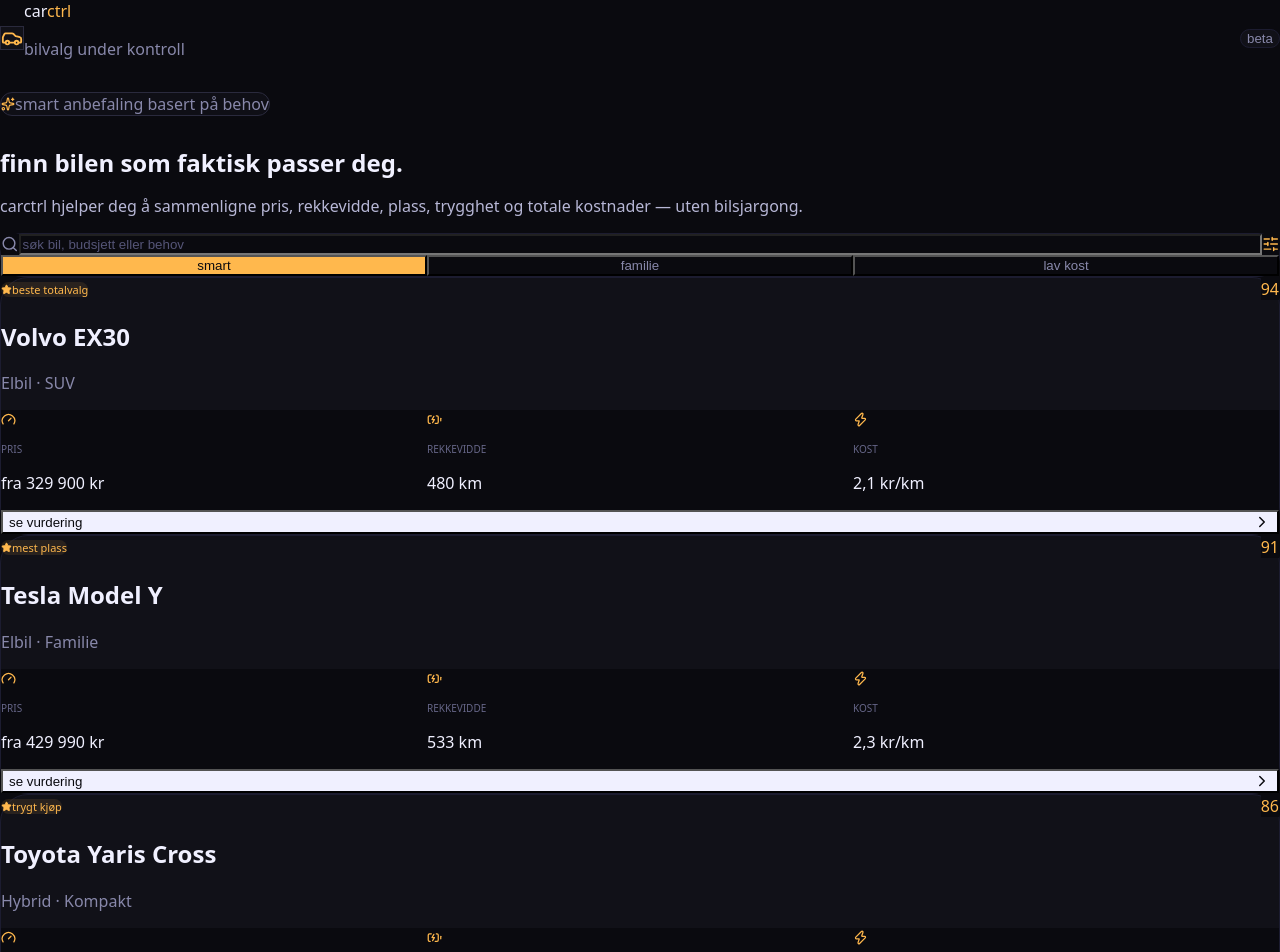
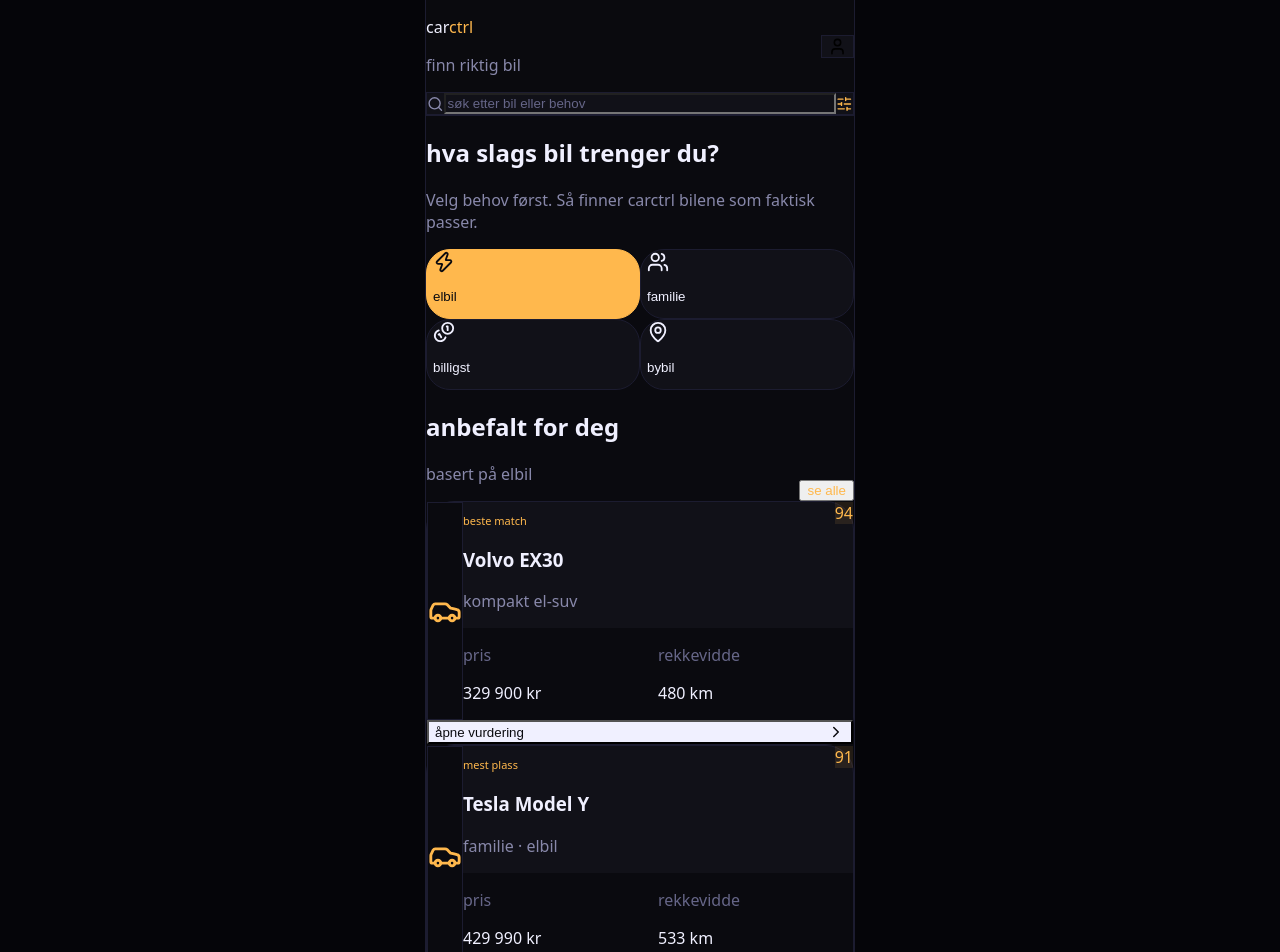
Before and after one commit to jojofos-maker/carctrl, a React (Vite) app in the folder carctrl-prototype/: page / in a window 1280 px wide. Shown: the top 952 px of the page. Built offline with nearby package versions, Linux system fonts and the light colour scheme.

Commit message:
Refactor App component and update car data

```diff
--- a/carctrl-prototype/src/App.jsx
+++ b/carctrl-prototype/src/App.jsx
@@ -1,194 +1,216 @@
 import React, { useState } from "react";
 import {
+  Home,
+  Search,
+  Heart,
+  User,
   Car,
-  Search,
-  Sparkles,
-  Gauge,
-  BatteryCharging,
+  Zap,
+  Users,
+  Coins,
+  MapPin,
   ShieldCheck,
   ChevronRight,
   SlidersHorizontal,
-  Star,
-  Zap,
+  Plus,
 } from "lucide-react";
-import { motion } from "framer-motion";
-
-const ACCENT = "#FFB84D";
 
 const cars = [
   {
     name: "Volvo EX30",
-    type: "Elbil · SUV",
-    score: 94,
-    price: "fra 329 900 kr",
+    type: "kompakt el-suv",
+    match: 94,
+    price: "329 900 kr",
     range: "480 km",
-    cost: "2,1 kr/km",
-    tag: "beste totalvalg",
+    tag: "beste match",
   },
   {
     name: "Tesla Model Y",
-    type: "Elbil · Familie",
-    score: 91,
-    price: "fra 429 990 kr",
+    type: "familie · elbil",
+    match: 91,
+    price: "429 990 kr",
     range: "533 km",
-    cost: "2,3 kr/km",
     tag: "mest plass",
   },
   {
     name: "Toyota Yaris Cross",
-    type: "Hybrid · Kompakt",
-    score: 86,
-    price: "fra 339 000 kr",
+    type: "hybrid · trygg",
+    match: 86,
+    price: "339 000 kr",
     range: "hybrid",
-    cost: "3,0 kr/km",
-    tag: "trygt kjøp",
+    tag: "lav risiko",
   },
 ];
 
-function App() {
-  const [active, setActive] = useState("smart");
+const needs = [
+  { label: "elbil", icon: Zap },
+  { label: "familie", icon: Users },
+  { label: "billigst", icon: Coins },
+  { label: "bybil", icon: MapPin },
+];
+
+export default function App() {
+  const [activeNeed, setActiveNeed] = useState("elbil");
 
   return (
-    <main className="min-h-screen bg-[#0A0A0F] text-[#F0F0FF] overflow-hidden">
-      <div className="fixed inset-0 pointer-events-none">
-        <div className="absolute -top-40 left-1/2 h-96 w-96 -translate-x-1/2 rounded-full bg-[#FFB84D]/20 blur-3xl" />
-        <div className="absolute bottom-0 right-0 h-80 w-80 rounded-full bg-[#4D9FFF]/10 blur-3xl" />
+    <div className="min-h-screen bg-[#050509] text-[#F0F0FF]">
+      <div className="mx-auto min-h-screen max-w-[430px] bg-[#0A0A0F] relative overflow-hidden border-x border-[#1C1C30]">
+        <div className="absolute -top-32 left-16 h-64 w-64 rounded-full bg-[#FFB84D]/20 blur-3xl" />
+
+        <header className="sticky top-0 z-20 bg-[#0A0A0F]/90 backdrop-blur-xl px-5 pt-5 pb-4 border-b border-[#1C1C30]">
+          <div className="flex items-center justify-between">
+            <div>
+              <p className="font-mono text-xl">
+                car<span className="text-[#FFB84D]">ctrl</span>
+              </p>
+              <p className="text-xs text-[#8888AA]">finn riktig bil</p>
             </div>
 
-      <section className="relative mx-auto flex min-h-screen max-w-md flex-col px-5 py-5">
-        <header className="flex items-center justify-between">
-          <div className="flex items-center gap-3">
-            <div className="grid h-11 w-11 place-items-center rounded-2xl border border-[#2A2A3D] bg-[#111118] shadow-xl">
-              <Car size={22} color={ACCENT} />
+            <button className="grid h-11 w-11 place-items-center rounded-2xl bg-[#111118] border border-[#1C1C30]">
+              <User size={19} />
+            </button>
           </div>
+
+          <div className="mt-5 flex items-center gap-3 rounded-2xl bg-[#111118] border border-[#1C1C30] px-4 py-3">
+            <Search size={18} className="text-[#8888AA]" />
+            <input
+              className="w-full bg-transparent outline-none text-sm placeholder:text-[#666688]"
+              placeholder="søk etter bil eller behov"
+            />
+            <SlidersHorizontal size={18} className="text-[#FFB84D]" />
+          </div>
+        </header>
+
+        <main className="px-5 pt-5 pb-28">
+          <section>
+            <h1 className="text-3xl font-black leading-tight tracking-tight">
+              hva slags bil trenger du?
+            </h1>
+            <p className="mt-2 text-sm leading-6 text-[#8888AA]">
+              Velg behov først. Så finner carctrl bilene som faktisk passer.
+            </p>
+
+            <div className="mt-5 grid grid-cols-2 gap-3">
+              {needs.map(({ label, icon: Icon }) => {
+                const active = activeNeed === label;
+                return (
+                  <button
+                    key={label}
+                    onClick={() => setActiveNeed(label)}
+                    className={`rounded-[1.5rem] p-4 text-left border transition ${
+                      active
+                        ? "bg-[#FFB84D] text-[#0A0A0F] border-[#FFB84D]"
+                        : "bg-[#111118] border-[#1C1C30] text-[#F0F0FF]"
+                    }`}
+                  >
+                    <Icon size={22} />
+                    <p className="mt-5 text-lg font-bold">{label}</p>
+                  </button>
+                );
+              })}
+            </div>
+          </section>
+
+          <section className="mt-7">
+            <div className="flex items-end justify-between">
               <div>
-              <div className="font-mono text-lg tracking-tight">
-                car<span className="text-[#FFB84D]">ctrl</span>
+                <h2 className="text-xl font-bold">anbefalt for deg</h2>
+                <p className="text-xs text-[#8888AA]">basert på {activeNeed}</p>
               </div>
-              <p className="text-xs text-[#8888AA]">bilvalg under kontroll</p>
+
+              <button className="text-sm text-[#FFB84D]">se alle</button>
+            </div>
+
+            <div className="mt-4 space-y-3">
+              {cars.map((car) => (
+                <article
+                  key={car.name}
+                  className="rounded-[1.75rem] bg-[#111118] border border-[#1C1C30] p-4"
+                >
+                  <div className="flex gap-4">
+                    <div className="grid h-20 w-20 shrink-0 place-items-center rounded-3xl bg-[#0A0A0F] border border-[#1C1C30]">
+                      <Car size={34} className="text-[#FFB84D]" />
+                    </div>
+
+                    <div className="min-w-0 flex-1">
+                      <div className="flex items-start justify-between gap-2">
+                        <div>
+                          <p className="text-[11px] text-[#FFB84D] mb-1">
+                            {car.tag}
+                          </p>
+                          <h3 className="font-bold leading-tight">{car.name}</h3>
+                          <p className="text-xs text-[#8888AA]">{car.type}</p>
+                        </div>
+
+                        <div className="rounded-2xl bg-[#FFB84D]/10 px-2 py-1 text-sm font-black text-[#FFB84D]">
+                          {car.match}
                         </div>
                       </div>
 
-          <button className="rounded-full border border-[#1C1C30] bg-[#111118] px-3 py-2 text-xs text-[#8888AA]">
-            beta
-          </button>
-        </header>
-
-        <motion.div
-          initial={{ opacity: 0, y: 18 }}
-          animate={{ opacity: 1, y: 0 }}
-          transition={{ duration: 0.45 }}
-          className="mt-9"
-        >
-          <p className="mb-3 inline-flex items-center gap-2 rounded-full border border-[#2A2A3D] bg-[#111118]/80 px-3 py-1.5 text-xs text-[#8888AA]">
-            <Sparkles size={14} color={ACCENT} />
-            smart anbefaling basert på behov
-          </p>
-
-          <h1 className="text-5xl font-black leading-[0.95] tracking-tight">
-            finn bilen som faktisk passer deg.
-          </h1>
-
-          <p className="mt-5 text-base leading-7 text-[#B7B7D6]">
-            carctrl hjelper deg å sammenligne pris, rekkevidde, plass,
-            trygghet og totale kostnader — uten bilsjargong.
-          </p>
-        </motion.div>
-
-        <div className="mt-7 rounded-[2rem] border border-[#1C1C30] bg-[#111118]/90 p-3 shadow-2xl backdrop-blur">
-          <div className="flex items-center gap-3 rounded-2xl bg-[#0A0A0F] px-4 py-4">
-            <Search size={18} className="text-[#8888AA]" />
-            <input
-              placeholder="søk bil, budsjett eller behov"
-              className="w-full bg-transparent text-sm outline-none placeholder:text-[#555577]"
-            />
-            <SlidersHorizontal size={18} color={ACCENT} />
+                      <div className="mt-4 grid grid-cols-2 gap-2 text-xs">
+                        <div className="rounded-xl bg-[#0A0A0F] p-2">
+                          <p className="text-[#666688]">pris</p>
+                          <p className="font-semibold">{car.price}</p>
                         </div>
-
-          <div className="mt-3 grid grid-cols-3 gap-2">
-            {[
-              ["smart", "smart"],
-              ["familie", "familie"],
-              ["billigst", "lav kost"],
-            ].map(([id, label]) => (
-              <button
-                key={id}
-                onClick={() => setActive(id)}
-                className={`rounded-2xl px-3 py-3 text-xs transition ${
-                  active === id
-                    ? "bg-[#FFB84D] text-[#0A0A0F]"
-                    : "bg-[#0A0A0F] text-[#8888AA]"
-                }`}
-              >
-                {label}
-              </button>
-            ))}
+                        <div className="rounded-xl bg-[#0A0A0F] p-2">
+                          <p className="text-[#666688]">rekkevidde</p>
+                          <p className="font-semibold">{car.range}</p>
+                        </div>
+                      </div>
                     </div>
                   </div>
 
-        <section className="mt-6 space-y-3">
-          {cars.map((car, index) => (
-            <motion.article
-              key={car.name}
-              initial={{ opacity: 0, y: 16 }}
-              animate={{ opacity: 1, y: 0 }}
-              transition={{ delay: index * 0.08 }}
-              className="rounded-[1.75rem] border border-[#1C1C30] bg-[#111118] p-4"
-            >
-              <div className="flex items-start justify-between gap-4">
-                <div>
-                  <div className="mb-2 inline-flex items-center gap-1 rounded-full bg-[#FFB84D]/10 px-2 py-1 text-[11px] text-[#FFB84D]">
-                    <Star size={11} fill={ACCENT} />
-                    {car.tag}
-                  </div>
-                  <h2 className="text-xl font-bold">{car.name}</h2>
-                  <p className="text-sm text-[#8888AA]">{car.type}</p>
-                </div>
-
-                <div className="grid h-14 w-14 place-items-center rounded-2xl bg-[#0A0A0F]">
-                  <span className="text-lg font-black text-[#FFB84D]">
-                    {car.score}
-                  </span>
-                </div>
-              </div>
-
-              <div className="mt-5 grid grid-cols-3 gap-2">
-                <Metric icon={<Gauge size={15} />} label="pris" value={car.price} />
-                <Metric icon={<BatteryCharging size={15} />} label="rekkevidde" value={car.range} />
-                <Metric icon={<Zap size={15} />} label="kost" value={car.cost} />
-              </div>
-
                   <button className="mt-4 flex w-full items-center justify-between rounded-2xl bg-[#F0F0FF] px-4 py-3 text-sm font-bold text-[#0A0A0F]">
-                se vurdering
+                    åpne vurdering
                     <ChevronRight size={18} />
                   </button>
-            </motion.article>
+                </article>
               ))}
+            </div>
           </section>
 
-        <footer className="mt-auto pt-8 pb-2">
-          <div className="rounded-[1.5rem] border border-[#1C1C30] bg-[#111118]/70 p-4">
+          <section className="mt-6 rounded-[1.75rem] bg-[#111118] border border-[#1C1C30] p-4">
             <div className="flex items-center gap-3">
-              <ShieldCheck size={20} color={ACCENT} />
-              <p className="text-sm text-[#B7B7D6]">
-                uavhengige anbefalinger. ingen forhandlerstøy.
+              <div className="grid h-11 w-11 place-items-center rounded-2xl bg-[#FFB84D]/10">
+                <ShieldCheck size={21} className="text-[#FFB84D]" />
+              </div>
+              <div>
+                <h3 className="font-bold">uavhengig bilhjelp</h3>
+                <p className="text-xs text-[#8888AA]">
+                  uten forhandlerstøy og skjulte avtaler
                 </p>
               </div>
             </div>
-        </footer>
           </section>
         </main>
-  );
-}
 
-function Metric({ icon, label, value }) {
-  return (
-    <div className="rounded-2xl bg-[#0A0A0F] p-3">
-      <div className="mb-2 text-[#FFB84D]">{icon}</div>
-      <p className="text-[10px] uppercase tracking-wide text-[#666688]">{label}</p>
-      <p className="mt-1 text-xs font-semibold text-[#F0F0FF]">{value}</p>
+        <button className="fixed bottom-24 left-1/2 z-30 grid h-14 w-14 -translate-x-1/2 place-items-center rounded-full bg-[#FFB84D] text-[#0A0A0F] shadow-2xl">
+          <Plus size={26} />
+        </button>
+
+        <nav className="fixed bottom-0 left-1/2 z-20 w-full max-w-[430px] -translate-x-1/2 border-t border-[#1C1C30] bg-[#0A0A0F]/95 px-6 pb-5 pt-3 backdrop-blur-xl">
+          <div className="flex items-center justify-between">
+            <NavItem icon={Home} label="hjem" active />
+            <NavItem icon={Search} label="søk" />
+            <div className="w-10" />
+            <NavItem icon={Heart} label="lagret" />
+            <NavItem icon={User} label="profil" />
+          </div>
+        </nav>
+      </div>
     </div>
   );
 }
 
-export default App;
+function NavItem({ icon: Icon, label, active }) {
+  return (
+    <button
+      className={`flex flex-col items-center gap-1 text-[11px] ${
+        active ? "text-[#FFB84D]" : "text-[#666688]"
+      }`}
+    >
+      <Icon size={21} />
+      {label}
+    </button>
+  );
+}
```
Lines whose indentation alone changed are shown as unchanged.
